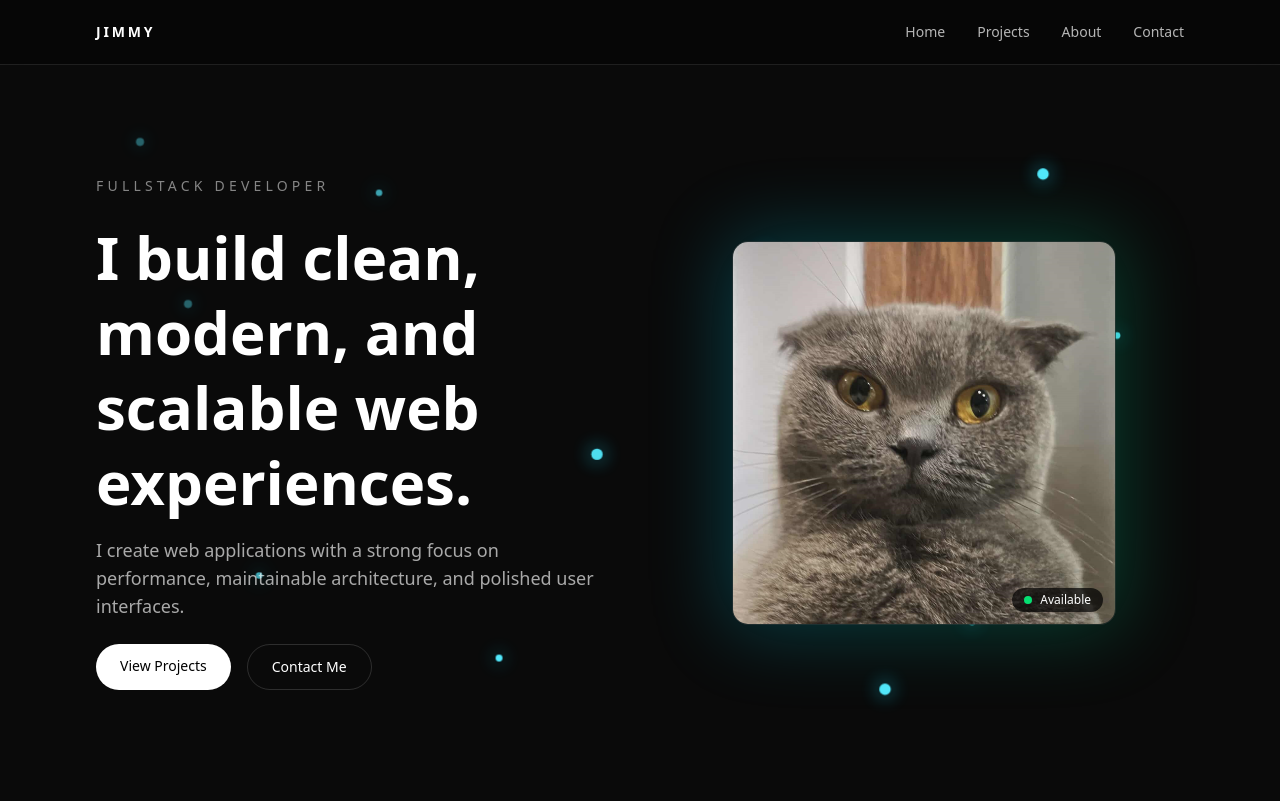
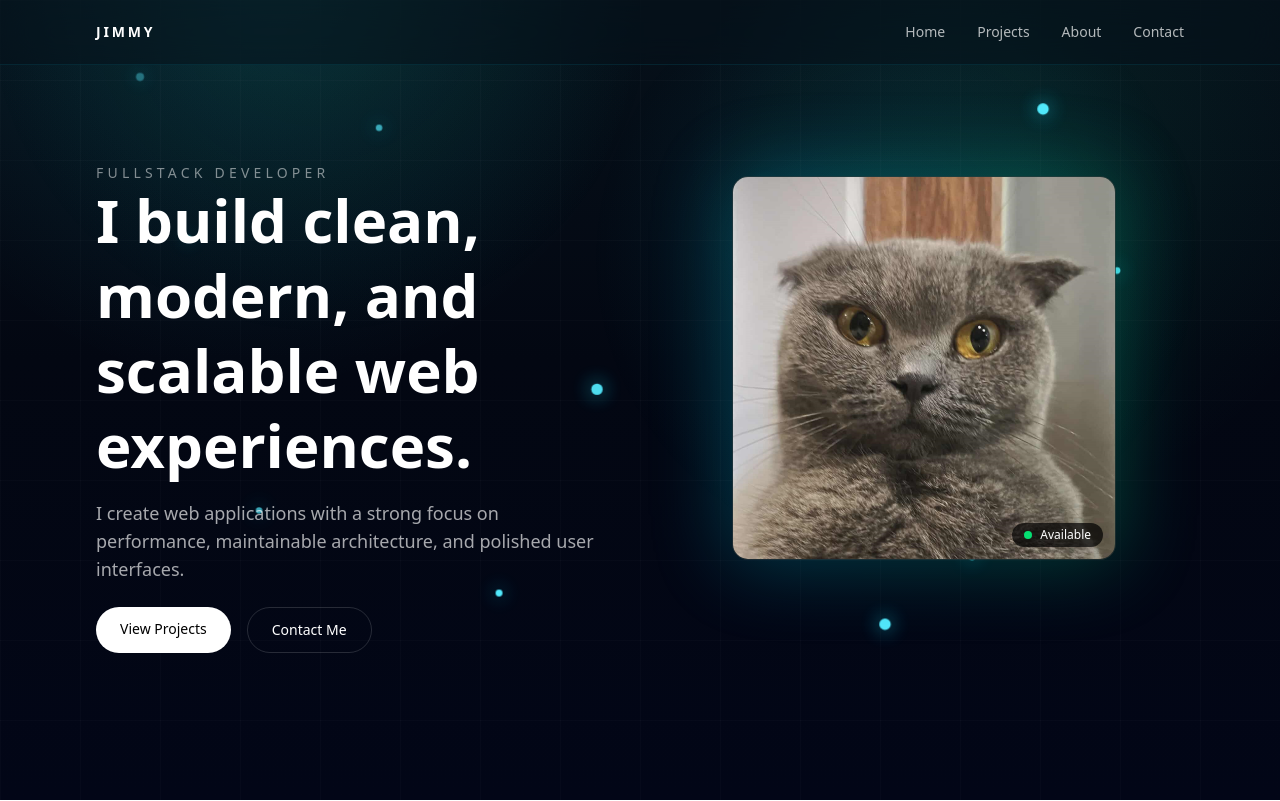
Before and after one commit to Jimmy-02/Porfolio, a Next.js app in the folder apps/web/: page / in a window 1280 px wide. Built offline with nearby package versions, Linux system fonts and the light colour scheme.

Commit message:
refactor: modify css

```diff
--- a/apps/web/app/globals.css
+++ b/apps/web/app/globals.css
@@ -5,8 +5,11 @@ html {
 }
 
 body {
-  background: #0a0a0a;
   color: white;
+  background:
+    radial-gradient(circle at 20% 0%, rgba(34, 211, 238, 0.12), transparent 30%),
+    radial-gradient(circle at 80% 20%, rgba(16, 185, 129, 0.10), transparent 28%),
+    linear-gradient(180deg, #06111a 0%, #030712 45%, #020617 100%);
 }
 
 @keyframes float {
--- a/apps/web/app/layout.tsx
+++ b/apps/web/app/layout.tsx
@@ -27,7 +27,10 @@ export default function RootLayout({
       lang="en"
       className={`${geistSans.variable} ${geistMono.variable} h-full antialiased`}
     >
-      <body className="min-h-full flex flex-col">{children}</body>
+      <body className="bg-[#020617] text-white antialiased">
+        <div className="pointer-events-none fixed inset-0 -z-10 bg-[linear-gradient(to_right,rgba(255,255,255,0.02)_1px,transparent_1px),linear-gradient(to_bottom,rgba(255,255,255,0.02)_1px,transparent_1px)] bg-size-[80px_80px]" />{" "}
+        {children}
+      </body>
     </html>
   );
 }
--- a/apps/web/app/page.tsx
+++ b/apps/web/app/page.tsx
@@ -3,7 +3,7 @@ import Navbar from "@/components/Navbar";
 
 export default function Home() {
   return (
-    <main className="min-h-screen bg-[#0a0a0a] text-white">
+    <main className="min-h-screen text-white">
       <Navbar />
       <Hero />
     </main>
--- a/apps/web/components/Hero.tsx
+++ b/apps/web/components/Hero.tsx
@@ -6,12 +6,14 @@ export default function Hero() {
   return (
     <section className="relative flex h-[calc(100vh-64px)] items-center overflow-hidden">
       <Particles />
-      <div className="absolute inset-0 -z-10 bg-[radial-gradient(circle_at_top,rgba(0,255,200,0.10),transparent_55%)]" />
+      <div className="absolute inset-0 -z-10 bg-[radial-gradient(circle_at_70%_35%,rgba(34,211,238,0.12),transparent_30%)]" />
+      <div className="absolute inset-0 -z-10 bg-[radial-gradient(circle_at_25%_0%,rgba(16,185,129,0.08),transparent_28%)]" />
+      <div className="absolute inset-0 -z-10 bg-[linear-gradient(to_right,rgba(255,255,255,0.02)_1px,transparent_1px),linear-gradient(to_bottom,rgba(255,255,255,0.02)_1px,transparent_1px)] bg-size-[80px_80px] opacity-20" />
 
       <Container className="relative z-10">
         <div className="grid items-center gap-12 md:grid-cols-2">
           <div>
-            <p className="mb-6 text-sm uppercase tracking-[0.3em] text-white/50">
+            <p className="pt-20 text-sm uppercase tracking-[0.3em] text-white/50">
               Fullstack Developer
             </p>
 
--- a/apps/web/components/Navbar.tsx
+++ b/apps/web/components/Navbar.tsx
@@ -9,7 +9,7 @@ const navItems = [
 
 export default function Navbar() {
   return (
-    <header className="sticky top-0 z-50 border-b border-white/10 bg-black/30 backdrop-blur-xl">
+    <header className="fixed inset-x-0 top-0 z-50 border-b border-cyan-400/10 bg-[#06111a]/55 backdrop-blur-xl">
       <Container className="flex h-16 items-center justify-between">
         <a
           href="#"
@@ -23,7 +23,7 @@ export default function Navbar() {
             <a
               key={item.label}
               href={item.href}
-              className="text-sm text-white/70 transition hover:text-white"
+              className="text-sm text-white/70 transition hover:text-cyan-300"
             >
               {item.label}
             </a>
```
